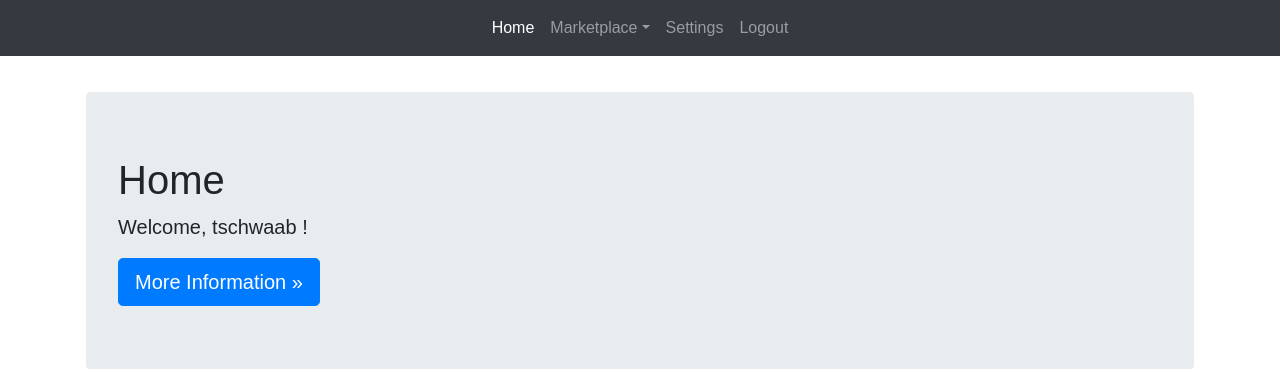
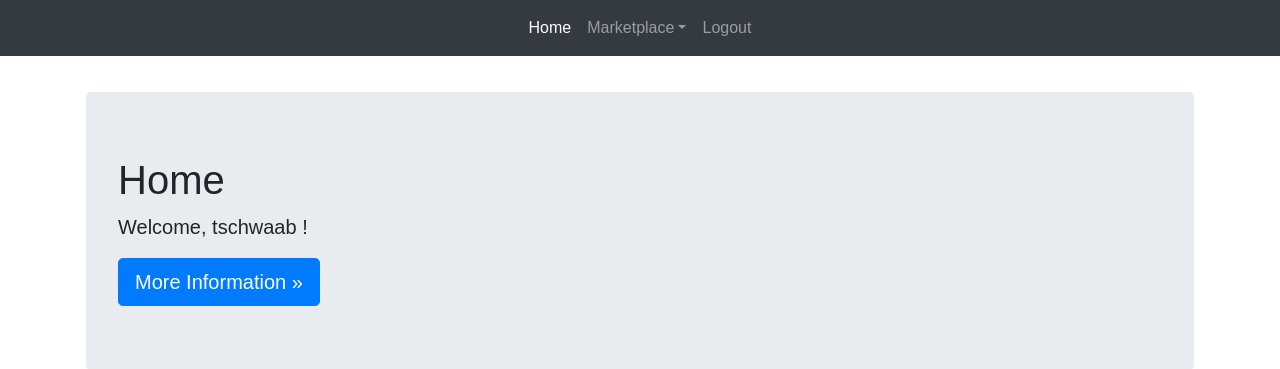
Before and after one commit to tschwaab1/marketplace, a PHP site: page /home.php in a window 1280 px wide. Shown: the top 369 px of the page. Run offline with PHP 8.4, Linux system fonts and the light colour scheme; a user stored in the database is signed in.

Commit message:
delete unused menu links#2

```diff
--- a/src/assets/layout/navbar_inside.php
+++ b/src/assets/layout/navbar_inside.php
@@ -17,9 +17,6 @@
           <a class="dropdown-item" href="./market.php">View All</a>
         </div>
       </li>
-      <li class="nav-item <?php echo (basename($_SERVER['SCRIPT_NAME']) == 'settings.php') ? 'active' : '';?>">
-        <a class="nav-link" href="./settings.php">Settings</a>
-      </li>
 	  <li class="nav-item <?php echo (basename($_SERVER['SCRIPT_NAME']) == 'logout.php') ? 'active' : '';?>">
         <a class="nav-link" href="./logout.php">Logout</a>
       </li>
```
